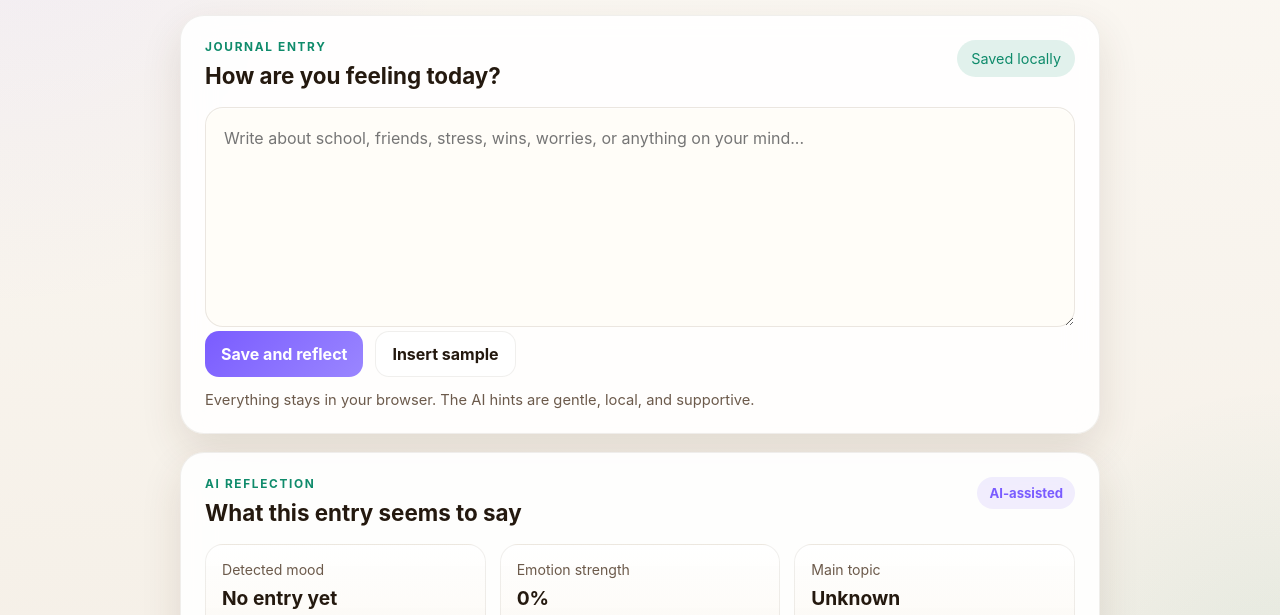
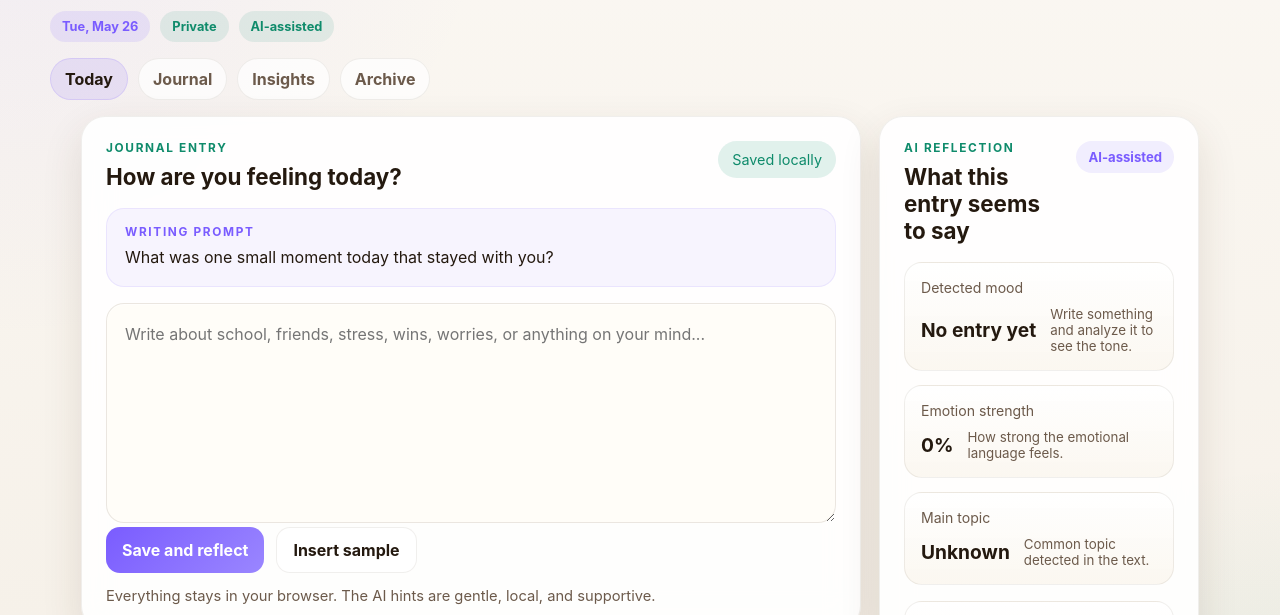
Before and after one commit to VivaanReddy3011/AI-Journal, a website: page index.html in a window 1280 px wide. Shown: the part 159-774 px from the top of the page. Drawn offline with Linux system fonts and the light colour scheme.

Commit message:
Refine journal app inspired layout

```diff
--- a/index.html
+++ b/index.html
@@ -11,6 +11,11 @@
     <div class="brand-block">
       <h1>Student Journal</h1>
       <p class="subtitle">Write freely, then get a quiet AI-assisted reflection on the mood of your entry.</p>
+      <div class="header-meta">
+        <span class="meta-pill" id="todayLabel">Today</span>
+        <span class="meta-pill subtle">Private</span>
+        <span class="meta-pill subtle">AI-assisted</span>
+      </div>
     </div>
     <div class="topbar-actions">
       <button id="modeToggleBtn" class="mode-toggle secondary-btn" type="button" aria-pressed="false" aria-label="Toggle appearance">
@@ -33,6 +38,13 @@
     </div>
   </header>
 
+  <nav class="app-nav" aria-label="Journal sections">
+    <button class="nav-pill active" type="button">Today</button>
+    <button class="nav-pill" type="button">Journal</button>
+    <button class="nav-pill" type="button">Insights</button>
+    <button class="nav-pill" type="button">Archive</button>
+  </nav>
+
   <main class="layout">
     <section class="panel composer-panel">
       <div class="panel-head">
@@ -41,6 +53,11 @@
           <h2>How are you feeling today?</h2>
         </div>
         <span class="status-pill" id="storageStatus">Saved locally</span>
+      </div>
+
+      <div class="prompt-card">
+        <p class="prompt-label">Writing prompt</p>
+        <p class="prompt-text">What was one small moment today that stayed with you?</p>
       </div>
 
       <label class="sr-only" for="journalEntry">Journal entry</label>
--- a/script.js
+++ b/script.js
@@ -548,6 +548,7 @@ const els = {
   emotionChart: document.getElementById("emotionChart"),
   storageStatus: document.getElementById("storageStatus"),
   entryTemplate: document.getElementById("entryTemplate"),
+  todayLabel: document.getElementById("todayLabel"),
   modeToggleBtn: document.getElementById("modeToggleBtn"),
   modeIcon: document.getElementById("modeIcon"),
   themeMenuBtn: document.getElementById("themeMenuBtn"),
@@ -610,6 +611,15 @@ function applyThemeState() {
   els.currentThemeLabel.textContent = theme.label;
   els.themeButtonSwatch.style.setProperty("--theme-light-surface", theme.light.surfaceStrong);
   els.themeButtonSwatch.style.setProperty("--theme-dark-surface", theme.dark.surfaceStrong);
+}
+
+function updateTodayLabel() {
+  if (!els.todayLabel) return;
+  els.todayLabel.textContent = new Intl.DateTimeFormat(undefined, {
+    weekday: "short",
+    month: "short",
+    day: "numeric",
+  }).format(new Date());
 }
 
 function toKebabCase(value) {
@@ -1189,5 +1199,6 @@ window.addEventListener("resize", () => renderDashboard());
 window.addEventListener("DOMContentLoaded", () => renderApp());
 
 applyThemeState();
+updateTodayLabel();
 renderThemeMenu();
 renderApp();
--- a/styles.css
+++ b/styles.css
@@ -63,11 +63,34 @@ body {
   justify-content: space-between;
   gap: 20px;
   align-items: flex-start;
-  margin-bottom: 18px;
+  margin-bottom: 16px;
 }
 
 .brand-block {
   max-width: 760px;
+}
+
+.header-meta {
+  display: flex;
+  gap: 10px;
+  flex-wrap: wrap;
+  margin-top: 14px;
+}
+
+.meta-pill {
+  display: inline-flex;
+  align-items: center;
+  padding: 8px 12px;
+  border-radius: 999px;
+  background: rgba(122, 92, 255, 0.12);
+  color: var(--accent);
+  font-size: 0.8rem;
+  font-weight: 700;
+}
+
+.meta-pill.subtle {
+  background: rgba(15, 139, 107, 0.1);
+  color: var(--accent-2);
 }
 
 .eyebrow,
@@ -114,12 +137,49 @@ h1 {
   justify-content: flex-end;
 }
 
+.app-nav {
+  width: var(--page-width);
+  margin: 0 auto 16px;
+  display: flex;
+  gap: 10px;
+  flex-wrap: wrap;
+}
+
+.nav-pill {
+  background: rgba(255, 255, 255, 0.7);
+  color: var(--muted);
+  border: 1px solid var(--panel-border);
+  padding: 10px 14px;
+  border-radius: 999px;
+}
+
+.nav-pill.active {
+  color: var(--text);
+  background: rgba(122, 92, 255, 0.12);
+  border-color: rgba(122, 92, 255, 0.16);
+}
+
 .layout {
   display: grid;
   gap: 18px;
-  grid-template-columns: minmax(0, 920px);
+  grid-template-columns: minmax(0, 780px) minmax(280px, 320px);
   justify-content: center;
   align-items: start;
+}
+
+.composer-panel {
+  grid-column: 1;
+}
+
+.feedback-panel {
+  grid-column: 2;
+  grid-row: 1 / span 2;
+  position: sticky;
+  top: 24px;
+}
+
+.dashboard-panel {
+  grid-column: 1;
 }
 
 .panel {
@@ -147,6 +207,30 @@ h1 {
 .panel-head h2 {
   margin-bottom: 0;
   font-size: 1.4rem;
+}
+
+.prompt-card {
+  margin-bottom: 16px;
+  padding: 16px 18px;
+  border-radius: 18px;
+  background: rgba(122, 92, 255, 0.06);
+  border: 1px solid rgba(122, 92, 255, 0.1);
+}
+
+.prompt-label {
+  margin-bottom: 6px;
+  color: var(--accent);
+  font-size: 0.74rem;
+  letter-spacing: 0.14em;
+  text-transform: uppercase;
+  font-weight: 700;
+}
+
+.prompt-text {
+  margin-bottom: 0;
+  font-size: 1rem;
+  line-height: 1.55;
+  color: var(--text);
 }
 
 .status-pill {
@@ -361,8 +445,29 @@ button:active {
 }
 
 .feedback-grid {
-  grid-template-columns: repeat(3, minmax(0, 1fr));
+  grid-template-columns: 1fr;
   margin-bottom: 16px;
+}
+
+.feedback-grid .metric-card {
+  display: grid;
+  grid-template-columns: auto 1fr;
+  gap: 10px 14px;
+  align-items: center;
+}
+
+.feedback-grid .metric-card span {
+  grid-column: 1 / -1;
+  margin-bottom: 0;
+}
+
+.feedback-grid .metric-card strong {
+  grid-column: 1;
+  margin-bottom: 0;
+}
+
+.feedback-grid .metric-card small {
+  grid-column: 2;
 }
 
 .metric-card,
@@ -432,7 +537,7 @@ button:active {
 }
 
 .dashboard-grid {
-  grid-template-columns: 1.2fr 1.2fr;
+  grid-template-columns: 1fr;
 }
 
 .chart-card canvas {
@@ -518,8 +623,20 @@ button:active {
     flex-direction: column;
   }
 
+  .app-nav {
+    width: var(--page-width);
+  }
+
   .layout {
     grid-template-columns: 1fr;
+  }
+
+  .composer-panel,
+  .feedback-panel,
+  .dashboard-panel {
+    grid-column: auto;
+    grid-row: auto;
+    position: static;
   }
 
   .feedback-grid,
```
Also changed, not shown: demo-preview.png.
